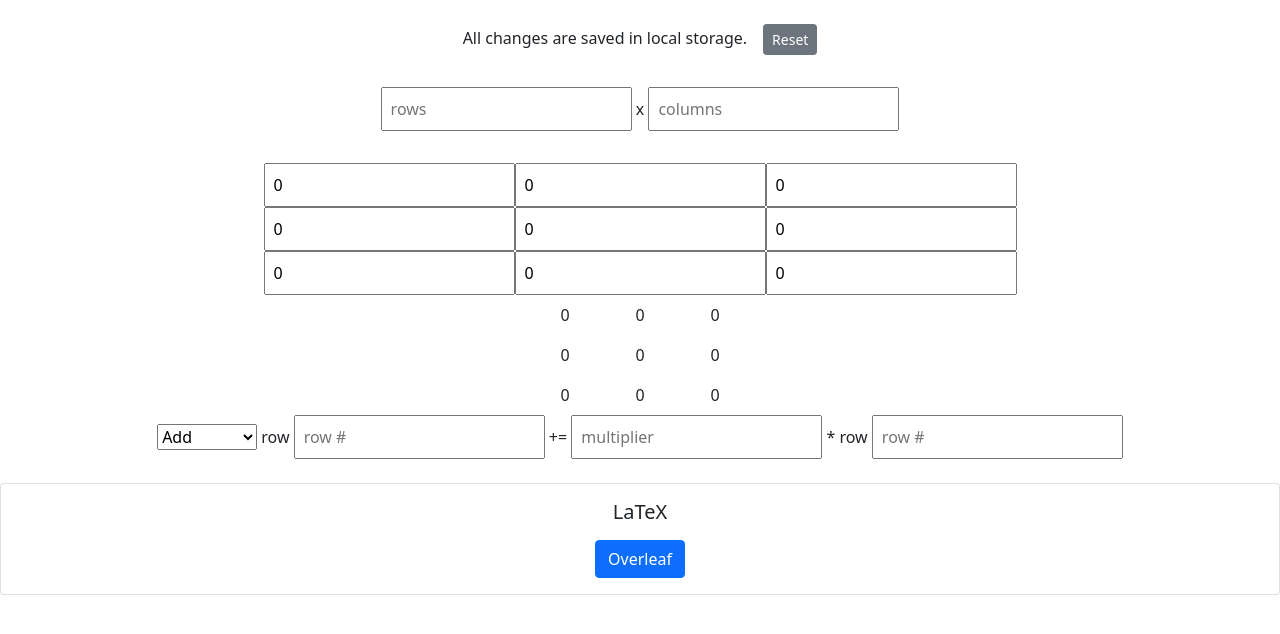
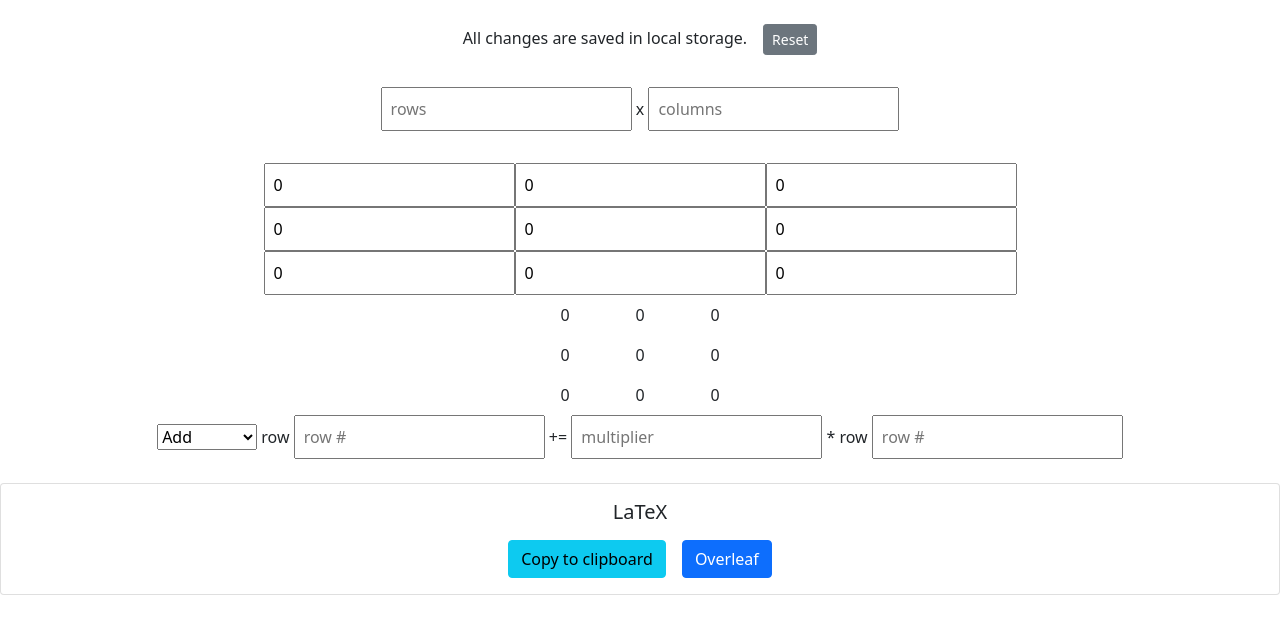
Before and after one commit to Zach332/linearlatex, a React (Create React App) app: page / in a window 1280 px wide. Shown: the top 634 px of the page. Built offline with nearby package versions, Linux system fonts and the light colour scheme.

Commit message:
Enable copy to clipboard

```diff
--- a/src/Latex.js
+++ b/src/Latex.js
@@ -57,6 +57,7 @@ export default function Latex({ operations }) {
                 <p className="card-text" style={{ whiteSpace: "pre", textAlign: "left" }}>
                     {latex}
                 </p>
+                <button className="btn btn-info me-3" onClick={() => {navigator.clipboard.writeText(latex)}}>Copy to clipboard</button>
                 <a href="https://www.overleaf.com/" target="_blank" className="btn btn-primary">Overleaf</a>
             </div>
         </div>
```
